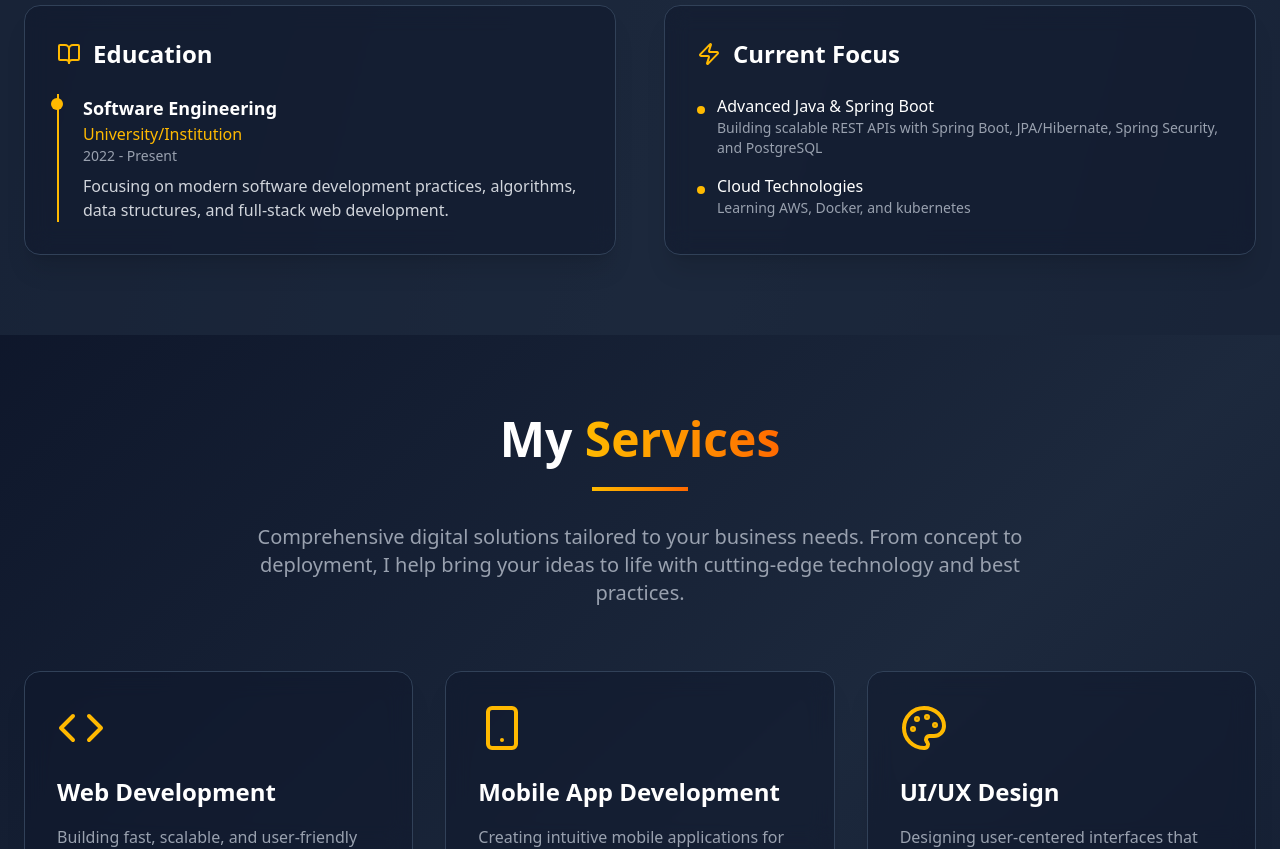
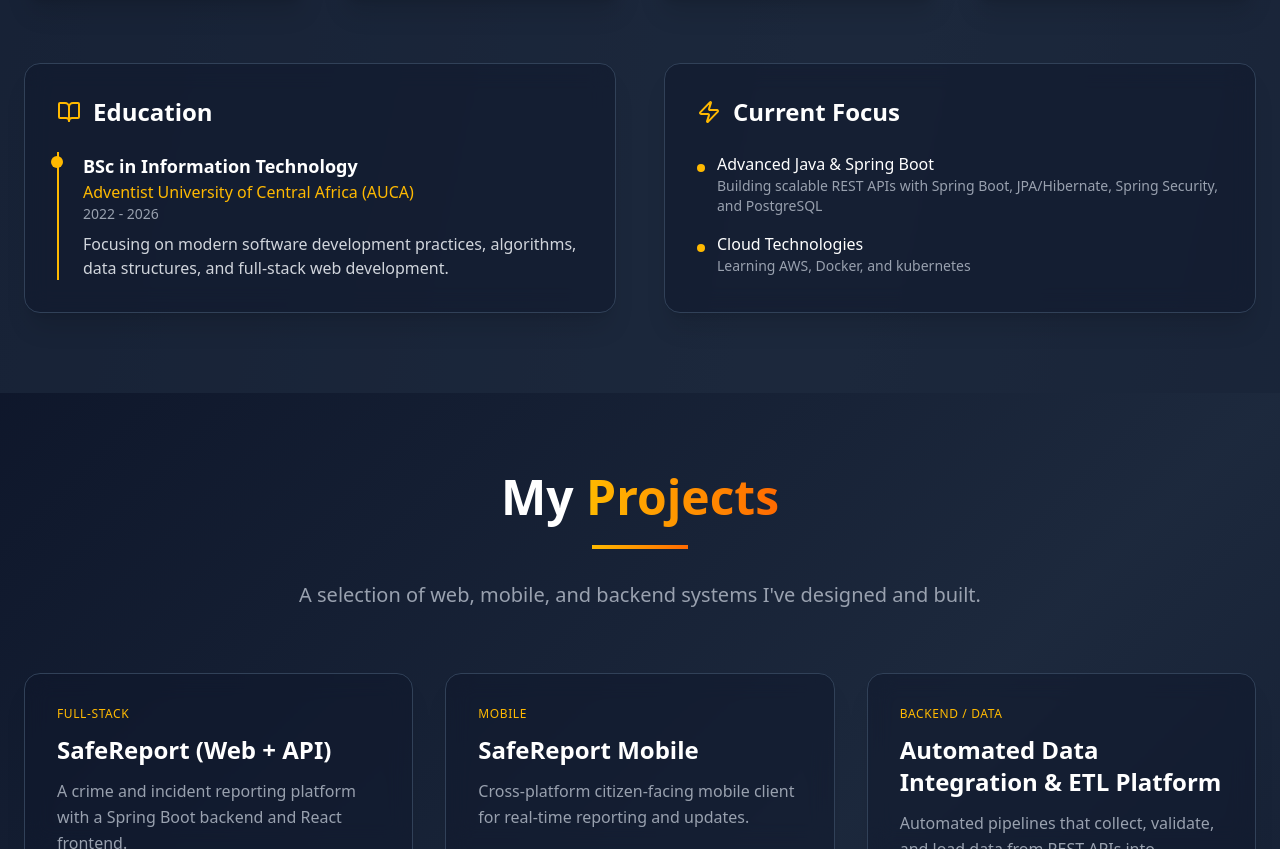
Before and after one commit to bakarekeandrew/My-Portfolio, a React (Vite) app: page / in a window 1280 px wide. Shown: the part 1951-2800 px from the top of the page. Built offline with nearby package versions, Linux system fonts and the light colour scheme.

Commit message:
ft:modified the current focus5

```diff
--- /dev/null
+++ b/src/Components/Projects.jsx
@@ -0,0 +1,145 @@
+import React from 'react';
+import { Github, ExternalLink } from 'lucide-react';
+
+const Projects = () => {
+  const projects = [
+    {
+      title: "SafeReport (Web + API)",
+      category: "Full-Stack",
+      description: "A crime and incident reporting platform with a Spring Boot backend and React frontend.",
+      highlights: [
+        "REST APIs with Spring Boot and PostgreSQL",
+        "JWT authentication and role-based access control",
+        "Optimized database schemas and SQL queries"
+      ],
+      technologies: ["React", "Spring Boot", "PostgreSQL", "JWT"],
+      github: "https://github.com/bakarekeandrew/REPO-NAME",
+      live: null
+    },
+    {
+      title: "SafeReport Mobile",
+      category: "Mobile",
+      description: "Cross-platform citizen-facing mobile client for real-time reporting and updates.",
+      highlights: [
+        "Multi-screen navigation and state management in Flutter",
+        "Role-based views matching backend RBAC permissions"
+      ],
+      technologies: ["Flutter", "Dart", "REST APIs"],
+      github: null,
+      live: null
+    },
+    {
+      title: "Automated Data Integration & ETL Platform",
+      category: "Backend / Data",
+      description: "Automated pipelines that collect, validate, and load data from REST APIs into PostgreSQL.",
+      highlights: [
+        "Data quality checks and duplicate detection",
+        "Scheduled sync jobs with logging and retry mechanisms",
+        "Dockerized and deployed in a Linux environment"
+      ],
+      technologies: ["Python", "FastAPI", "PostgreSQL", "Docker"],
+      github: null,
+      live: null
+    },
+    {
+      title: "Car Sharing Application",
+      category: "Full-Stack",
+      description: "A car-sharing platform with bookings, vehicle listings, and user management.",
+      highlights: [
+        "NestJS backend services and APIs",
+        "Authentication and authorization",
+        "Built with Git and Agile practices"
+      ],
+      technologies: ["React", "NestJS", "MongoDB"],
+      github: null,
+      live: null
+    },
+    {
+      title: "Disaster Management System",
+      category: "Full-Stack",
+      description: "A disaster reporting and response platform for citizens, coordinators, and administrators.",
+      highlights: [
+        "Role-based access for three user types",
+        "Responsive React interfaces",
+        "PostgreSQL schema and relationship design"
+      ],
+      technologies: ["React", "Spring Boot", "PostgreSQL"],
+      github: null,
+      live: null
+    }
+  ];
+
+  return (
+    <section id="projects" className="py-20 bg-gradient-to-br from-slate-900 via-slate-800 to-slate-900 text-white">
+      <div className="max-w-7xl mx-auto px-6">
+        {/* Header */}
+        <div className="text-center mb-16">
+          <h2 className="text-4xl lg:text-5xl font-bold mb-6">
+            My{' '}
+            <span className="bg-gradient-to-r from-amber-400 to-orange-500 bg-clip-text text-transparent">
+              Projects
+            </span>
+          </h2>
+          <div className="w-24 h-1 bg-gradient-to-r from-amber-400 to-orange-500 mx-auto mb-8"></div>
+          <p className="text-xl text-gray-400 max-w-3xl mx-auto">
+            A selection of web, mobile, and backend systems I've designed and built.
+          </p>
+        </div>
+
+        {/* Grid */}
+        <div className="grid grid-cols-1 md:grid-cols-2 lg:grid-cols-3 gap-8">
+          {projects.map((project, index) => (
+            <div
+              key={index}
+              className="group bg-slate-900/50 backdrop-blur-md rounded-2xl p-8 shadow-xl border border-slate-700 hover:border-amber-400/50 transition-all duration-300 hover:scale-105 flex flex-col"
+            >
+              <span className="text-xs uppercase tracking-wider text-amber-400 mb-3">
+                {project.category}
+              </span>
+              <h3 className="text-2xl font-semibold mb-3 text-white">{project.title}</h3>
+              <p className="text-gray-400 leading-relaxed mb-4">{project.description}</p>
+
+              <ul className="text-gray-300 text-sm space-y-2 mb-6">
+                {project.highlights.map((point, i) => (
+                  <li key={i} className="flex items-start gap-2">
+                    <span className="w-1.5 h-1.5 bg-amber-400 rounded-full mt-2 flex-shrink-0"></span>
+                    {point}
+                  </li>
+                ))}
+              </ul>
+
+              <div className="flex flex-wrap gap-2 mb-6">
+                {project.technologies.map((tech, idx) => (
+                  <span
+                    key={idx}
+                    className="px-3 py-1 bg-slate-800 rounded-full text-xs text-amber-400 border border-slate-600"
+                  >
+                    {tech}
+                  </span>
+                ))}
+              </div>
+
+              {/* Links pinned to the bottom of the card */}
+              <div className="mt-auto flex gap-4">
+                {project.github && (
+                  <a href={project.github} target="_blank" rel="noopener noreferrer"
+                     className="flex items-center gap-2 text-sm text-gray-300 hover:text-amber-400 transition-colors">
+                    <Github size={18} /> Code
+                  </a>
+                )}
+                {project.live && (
+                  <a href={project.live} target="_blank" rel="noopener noreferrer"
+                     className="flex items-center gap-2 text-sm text-gray-300 hover:text-amber-400 transition-colors">
+                    <ExternalLink size={18} /> Live Demo
+                  </a>
+                )}
+              </div>
+            </div>
+          ))}
+        </div>
+      </div>
+    </section>
+  );
+};
+
+export default Projects;
--- a/src/Components/about.jsx
+++ b/src/Components/about.jsx
@@ -62,10 +62,10 @@ const About = () => {
               <h3 className="text-2xl font-semibold mb-6 text-white">My Story</h3>
               <div className="space-y-4 text-gray-300">
                 <p className="text-lg leading-relaxed">
-                  I'm a software engineering student passionate about building impactful digital solutions. My journey in tech started with curiosity and has grown into a commitment to creating meaningful user experiences through clean, maintainable code.
+                  I'm a software developer with a BSc in Information Technology from AUCA, passionate about building impactful digital solutions. My journey in tech started with curiosity and has grown into a commitment to creating meaningful user experiences through clean, maintainable code.
                 </p>
                 <p className="text-lg leading-relaxed">
-                  As a continuous learner, I stay updated with the latest technologies and best practices. I enjoy collaborating in team environments and solving complex problems with creative solutions.
+                  I build full-stack web and mobile applications with React, Flutter, Spring Boot, and Node.js, from secure REST APIs to polished interfaces. I've also trained aspiring developers in modern web development, which keeps my fundamentals sharp. I enjoy collaborating in team environments and solving complex problems with creative solutions.
                 </p>
               </div>
 
@@ -141,9 +141,9 @@ const About = () => {
             <div className="space-y-6">
               <div className="border-l-2 border-amber-400 pl-6 relative">
                 <div className="absolute w-3 h-3 bg-amber-400 rounded-full -left-2 top-1"></div>
-                <h4 className="text-lg font-semibold text-white">Software Engineering</h4>
-                <p className="text-amber-400 font-medium">University/Institution</p>
-                <p className="text-gray-400 text-sm">2022 - Present</p>
+                <h4 className="text-lg font-semibold text-white">BSc in Information Technology</h4>
+                <p className="text-amber-400 font-medium">Adventist University of Central Africa (AUCA)</p>
+                <p className="text-gray-400 text-sm">2022 - 2026</p>
                 <p className="text-gray-300 mt-2">
                   Focusing on modern software development practices, algorithms, data structures,
                   and full-stack web development.
--- a/src/Components/main.jsx
+++ b/src/Components/main.jsx
@@ -3,6 +3,7 @@ import Hero from "./hero";
 import About from "./about";
 import Service from "./service";
 import Contact from "./contact";
+import Projects from "./Projects";
 
 const Main = () => {
   return (
@@ -13,6 +14,7 @@ const Main = () => {
         </div>
         <Hero />
         <About />
+        <Projects />
         <Service />
         <Contact />
         <div className="text-center py-8">
--- a/src/Components/nav.jsx
+++ b/src/Components/nav.jsx
@@ -9,7 +9,7 @@ const Nav = () => {
       setIsScrolled(window.scrollY > 50);
 
       // Update active section based on scroll position
-      const sections = ['home', 'about', 'services', 'contact'];
+      const sections = ['home', 'about','Projects', 'services', 'contact'];
       const current = sections.find(section => {
         const element = document.getElementById(section);
         if (element) {
```
